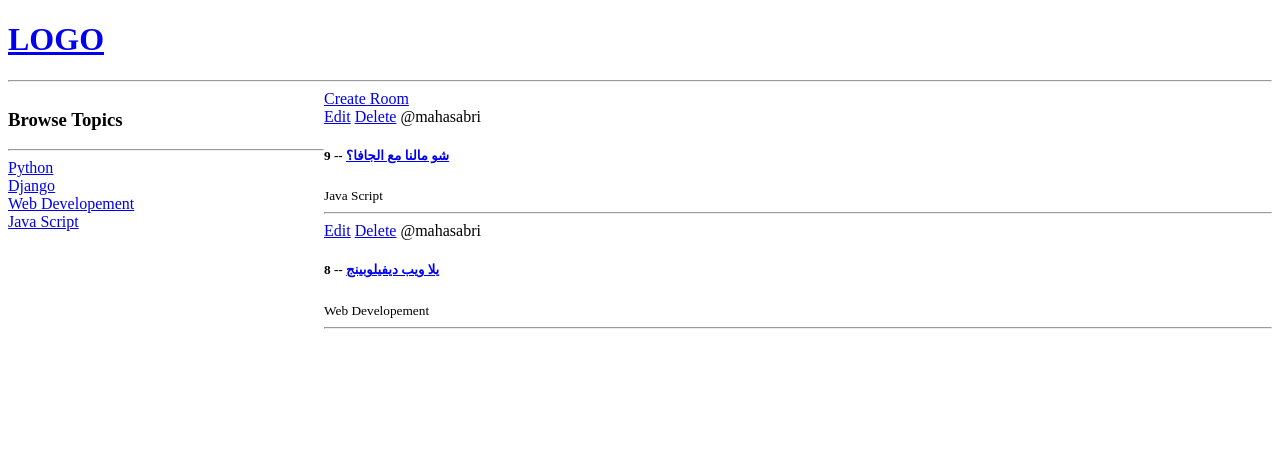
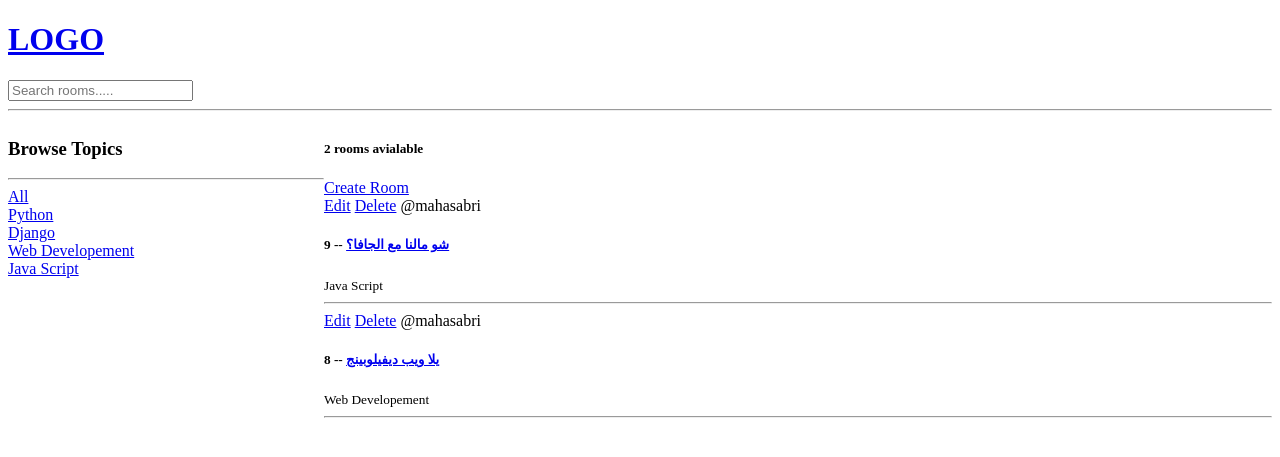
Before and after one commit to MahaSabriMOE/studybud, a Django app: page / in a window 1280 px wide. Shown: the top 457 px of the page. Run offline with Django 4.2, Linux system fonts and the light colour scheme; data comes from the database, SQL or seed files in the repository; both versions use the stored data as it was after the commit.

Commit message:
mychnges1

```diff
--- a/Templates/navbar.html
+++ b/Templates/navbar.html
@@ -1,4 +1,10 @@
 <a href="/">
     <h1>LOGO</h1>
 </a>
+
+<form method="GET" action="{% url 'home' %}">
+    <input type="text" name="q" placeholder="Search rooms....."/>
+
+
+</form>
 <hr>
--- a/base/templates/base/home.html
+++ b/base/templates/base/home.html
@@ -15,6 +15,12 @@
     <div>
         <h3>Browse Topics</h3>
         <hr>
+
+        <div>
+            <a href="{% url 'home' %}">All</a>
+        </div>
+
+
         {% for topic in topics %}
         <div>
             <a href="{% url 'home' %}?q={{ topic.name }}">{{ topic.name }}</a>
@@ -27,6 +33,8 @@
     </div>
 
     <div>
+        <h5>{{room_count}} rooms avialable</h5>
+
     <a href="{% url 'create-room' %}">Create Room</a>
     <div>
         {% for room in rooms %}
--- /dev/null
+++ b/base/templates/base/login_regiter.html
@@ -0,0 +1,6 @@
+{% extends 'main.html' %}
+
+{% block content %}
+
+
+{% endblock content %}
--- a/base/views.py
+++ b/base/views.py
@@ -1,4 +1,5 @@
 from django.shortcuts import render, redirect
+from django.db.models import Q
 from .models import Room, Topic
 from .forms import RoomForm
 
@@ -8,9 +9,19 @@ from .forms import RoomForm
 
 
 def home (request):
-    rooms=Room.objects.all()
+    q=request.GET.get('q') if request.GET.get('q') !=None else ''
+    rooms=Room.objects.filter(
+       Q(topic__name__icontains=q) |
+       Q(name__icontains=q) |
+       Q(description__icontains=q)
+
+
+
+        )
+
     topics=Topic.objects.all()
-    context={'rooms': rooms,'topics': topics}
+    room_count=rooms.count()
+    context={'rooms': rooms,'topics': topics , 'room_count': room_count}
     return render(request, 'base/home.html',context)
 
 def room(request,pk):
```
Also changed, not shown: db.sqlite3.
